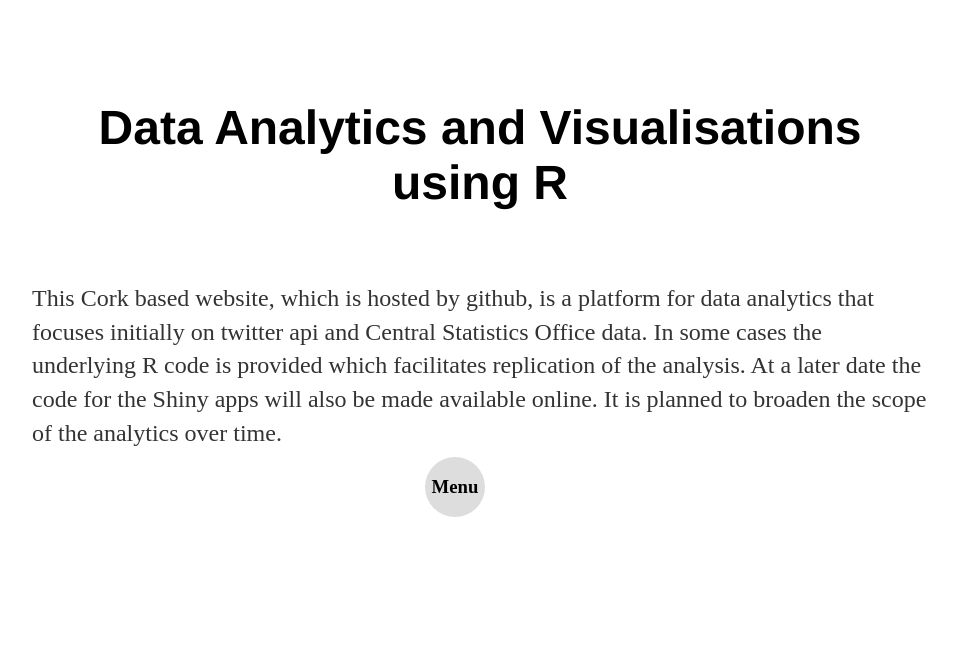
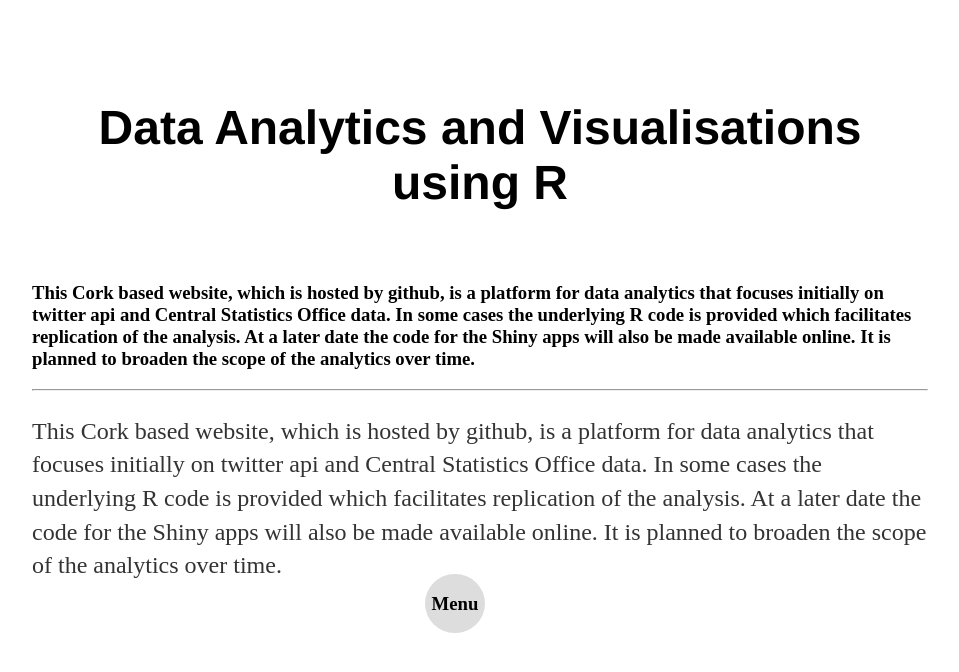
Before and after one commit to CorkDataAnalytics/CorkDataAnalytics.github.io, a Jekyll site: the page index.html, which Jekyll copies as it is, in a window 1280 px wide. Shown: the top 672 px of the page, without its empty margins (160-1119 px from the left). Built offline with Jekyll 4.4.1, drawn with Linux system fonts in a browser that asks for light colours; nearby versions of some CDN libraries.

Commit message:
Update index.html

```diff
--- a/index.html
+++ b/index.html
@@ -222,9 +222,13 @@
 </head>
 
 <body>
-        <div class="content">
-            <h1>Data Analytics and Visualisations using R</h1>
-        </div>
+
+		<div class="caption dark animated wow fadeInDown clearfix">
+			 <h1>Data Analytics and Visualisations using R</h1>
+			 <h3>This Cork based website, which is hosted by github, is a platform for data analytics that focuses initially on twitter api and Central Statistics Office data. In some cases the underlying R code is provided which facilitates replication of the analysis. At a later date the code for the Shiny apps will also be made available online. It is planned to broaden the scope of the analytics over time.</h3>
+
+	<hr>
+		</div>
 
 <div class="open"> <span class="cls"></span> <span><center><h3>Menu</h3</center>
   <ul class="sub-menu ">
```
